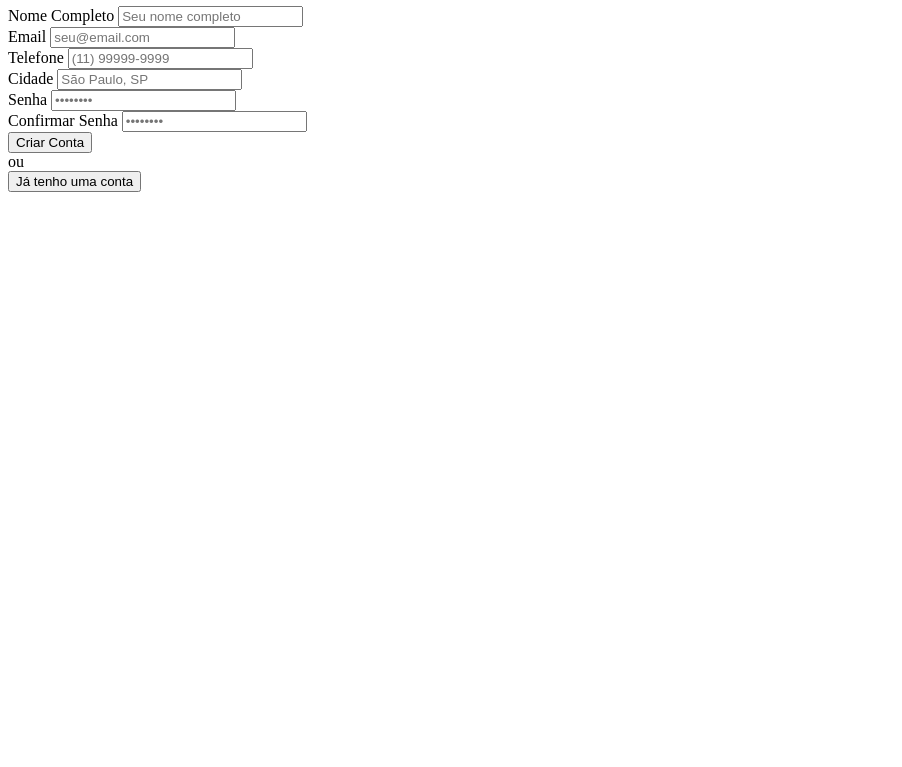
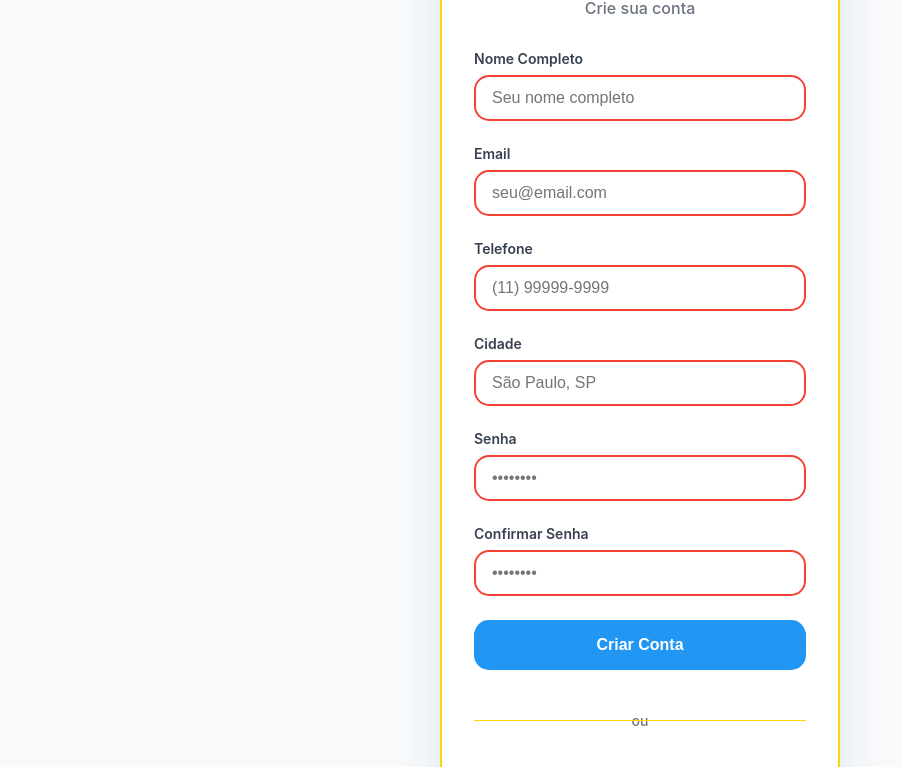
Before and after one commit to CarlosCharlesdev/DeuPet, a website: page register.html in a window 1280 px wide. Shown: the part 109-876 px from the top of the page, without its empty margins (0-902 px from the left). Before the commit the page ends 800 px from the top, so only its background shows below. Drawn offline with Linux system fonts and the light colour scheme.

Commit message:
Correção

```diff
--- a/register.html
+++ b/register.html
@@ -4,7 +4,7 @@
     <meta charset="UTF-8">
     <meta name="viewport" content="width=device-width, initial-scale=1.0">
     <title>🐕 PetMatch - Cadastro</title>
-    <link rel="stylesheet" href="modern-login-style.css">
+    <link rel="stylesheet" href="styles.css">
     <link rel="icon" href="imagAnimais/LogoL&C.jpg">
 
 </head>
```
